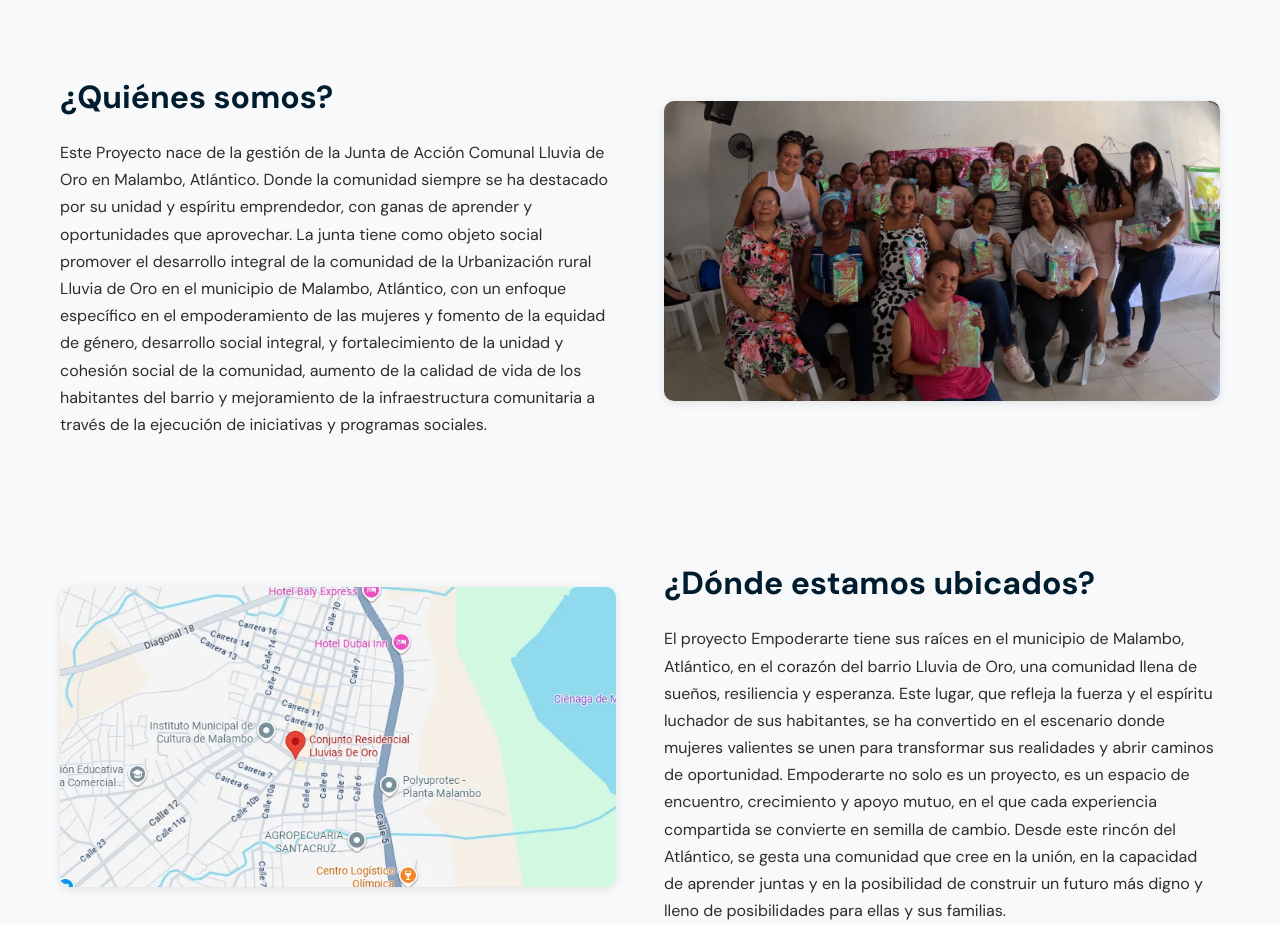
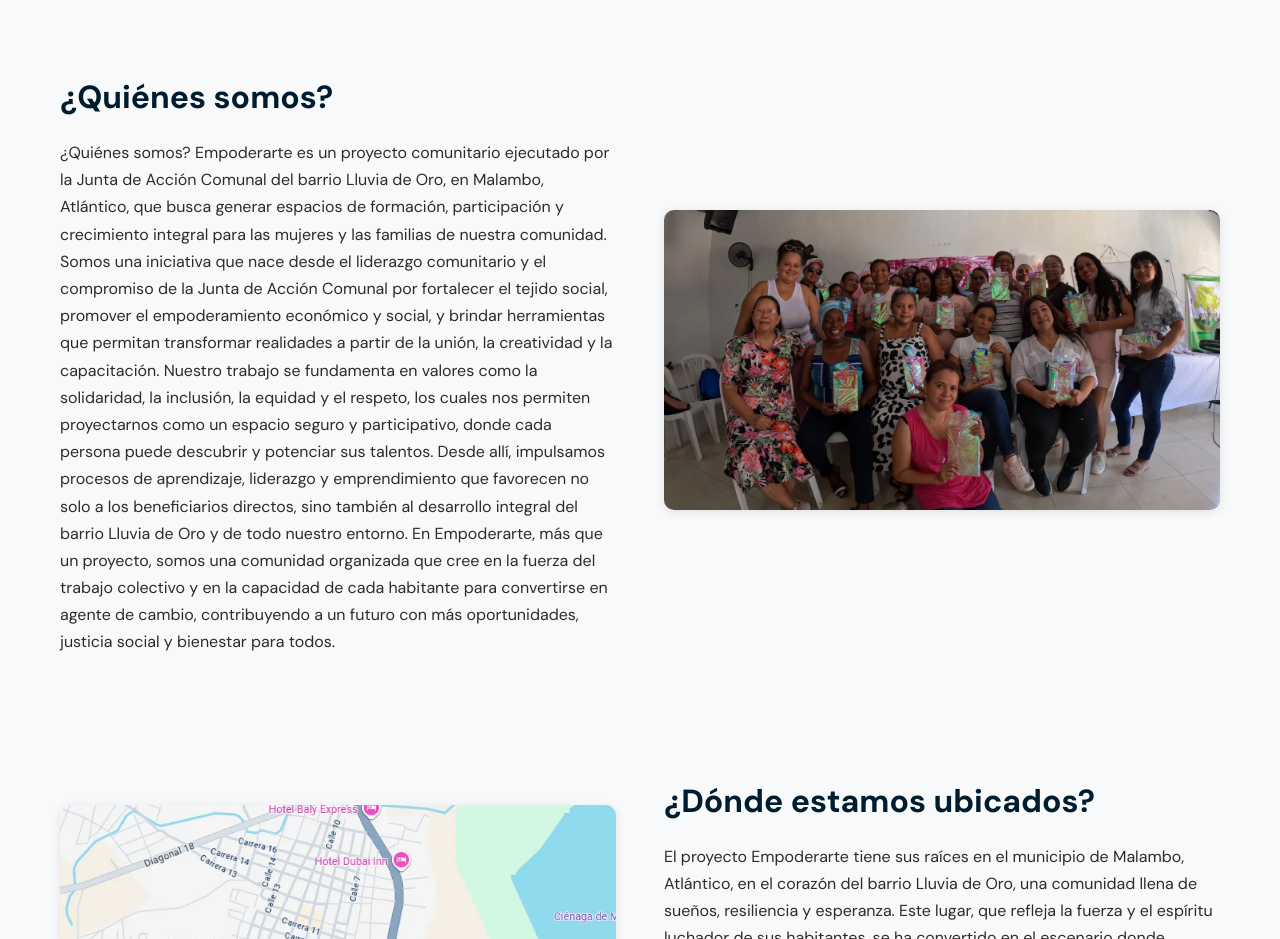
Before and after one commit to OrlandoOrozco/empoderartemalambo, a plain HTML site: page index.html in a window 1280 px wide. Shown: the part 1280-2219 px from the top of the page. Drawn offline with Linux system fonts and the light colour scheme.

Commit message:
index.html

```diff
--- a/index.html
+++ b/index.html
@@ -62,8 +62,14 @@
           </div>
           <div class="about-text">
             <h2>¿Quiénes somos?</h2>
-            <p>Este Proyecto nace de la gestión de la Junta de Acción Comunal Lluvia de Oro en Malambo, Atlántico.  Donde la comunidad siempre se ha destacado por su unidad y espíritu emprendedor, con ganas de aprender y oportunidades que aprovechar.
-            La junta tiene como objeto social promover el desarrollo integral de la comunidad de la Urbanización rural Lluvia de Oro en el municipio de Malambo, Atlántico, con un enfoque específico en el empoderamiento de las mujeres y fomento de la equidad de género, desarrollo social integral, y fortalecimiento de la unidad y cohesión social de la comunidad, aumento de la calidad de vida de los habitantes del barrio y mejoramiento de la infraestructura comunitaria a través de la ejecución de iniciativas y programas sociales.</p>
+            <p>¿Quiénes somos?
+Empoderarte es un proyecto comunitario ejecutado por la Junta de Acción Comunal del barrio Lluvia de Oro, en Malambo, Atlántico, que busca generar espacios de formación, participación y crecimiento integral para las mujeres y las familias de nuestra comunidad.
+
+Somos una iniciativa que nace desde el liderazgo comunitario y el compromiso de la Junta de Acción Comunal por fortalecer el tejido social, promover el empoderamiento económico y social, y brindar herramientas que permitan transformar realidades a partir de la unión, la creatividad y la capacitación.
+
+Nuestro trabajo se fundamenta en valores como la solidaridad, la inclusión, la equidad y el respeto, los cuales nos permiten proyectarnos como un espacio seguro y participativo, donde cada persona puede descubrir y potenciar sus talentos. Desde allí, impulsamos procesos de aprendizaje, liderazgo y emprendimiento que favorecen no solo a los beneficiarios directos, sino también al desarrollo integral del barrio Lluvia de Oro y de todo nuestro entorno.
+
+En Empoderarte, más que un proyecto, somos una comunidad organizada que cree en la fuerza del trabajo colectivo y en la capacidad de cada habitante para convertirse en agente de cambio, contribuyendo a un futuro con más oportunidades, justicia social y bienestar para todos.</p>
           </div>
         </div>
 
```
